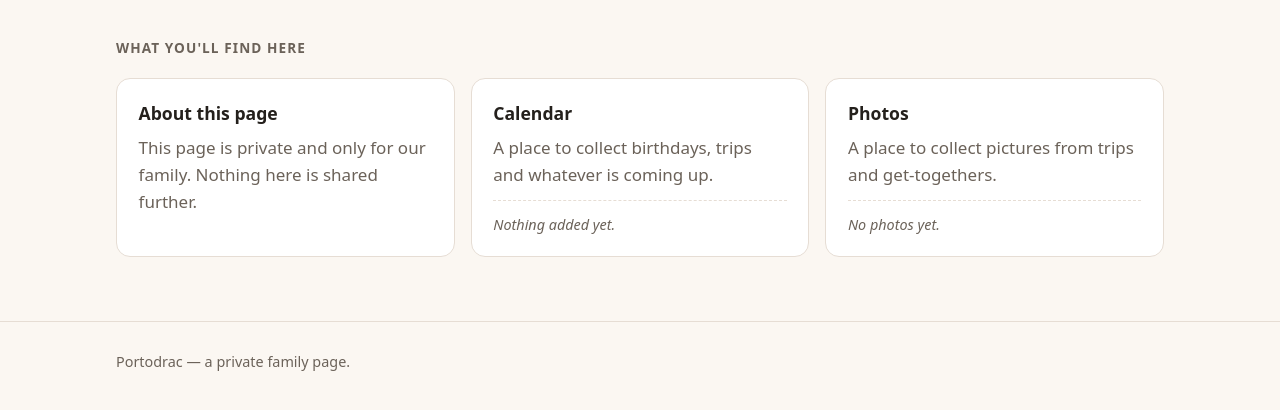
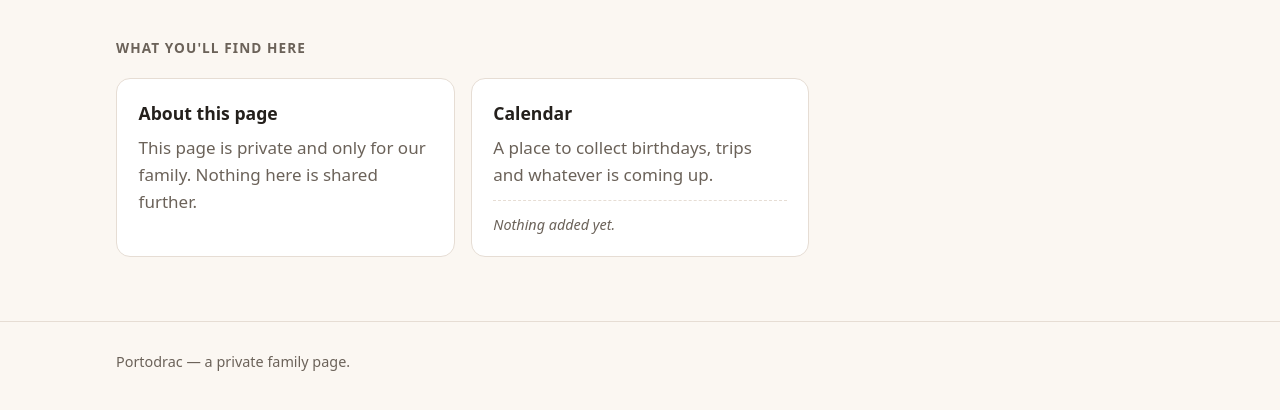
Before and after one commit to andersmalmqvist/portodrac.es, a plain HTML site: page site/index.html in a window 1280 px wide. Shown: the part 296-706 px from the top of the page. Drawn offline with Linux system fonts and the light colour scheme.

Commit message:
Ta bort bildkortet — inga foton publiceras
Anders har beslutat att familjens foton inte ska ligga på nätet, inte ens bakom
lösenordet. Då lovar "Bilder"-kortet något som aldrig kommer, så kortet och
photos.*-nycklarna (sv + en) tas bort.

ROADMAP och README dokumenterar beslutet, så att webmastern inte bygger ett
galleribygge igen och inte lägger foton i site/img/.

```diff
--- a/site/index.html
+++ b/site/index.html
@@ -45,12 +45,6 @@
         <p data-i18n="calendar.text">Här kan vi samla födelsedagar, resor och annat som är på gång.</p>
         <p class="placeholder" data-i18n="calendar.placeholder">Inget inlagt än.</p>
       </article>
-
-      <article class="card">
-        <h3 data-i18n="photos.title">Bilder</h3>
-        <p data-i18n="photos.text">Här kan vi samla bilder från resor och träffar.</p>
-        <p class="placeholder" data-i18n="photos.placeholder">Inga bilder än.</p>
-      </article>
     </section>
   </main>
 
--- a/site/js/i18n.js
+++ b/site/js/i18n.js
@@ -13,9 +13,6 @@ window.TRANSLATIONS = {
     "calendar.title": "Kalender",
     "calendar.text": "Här kan vi samla födelsedagar, resor och annat som är på gång.",
     "calendar.placeholder": "Inget inlagt än.",
-    "photos.title": "Bilder",
-    "photos.text": "Här kan vi samla bilder från resor och träffar.",
-    "photos.placeholder": "Inga bilder än.",
     "footer.text": "Portodrac — en privat familjesida."
   },
   "en": {
@@ -31,9 +28,6 @@ window.TRANSLATIONS = {
     "calendar.title": "Calendar",
     "calendar.text": "A place to collect birthdays, trips and whatever is coming up.",
     "calendar.placeholder": "Nothing added yet.",
-    "photos.title": "Photos",
-    "photos.text": "A place to collect pictures from trips and get-togethers.",
-    "photos.placeholder": "No photos yet.",
     "footer.text": "Portodrac — a private family page."
   }
 };
```
Also changed, not shown: 2 other files.
